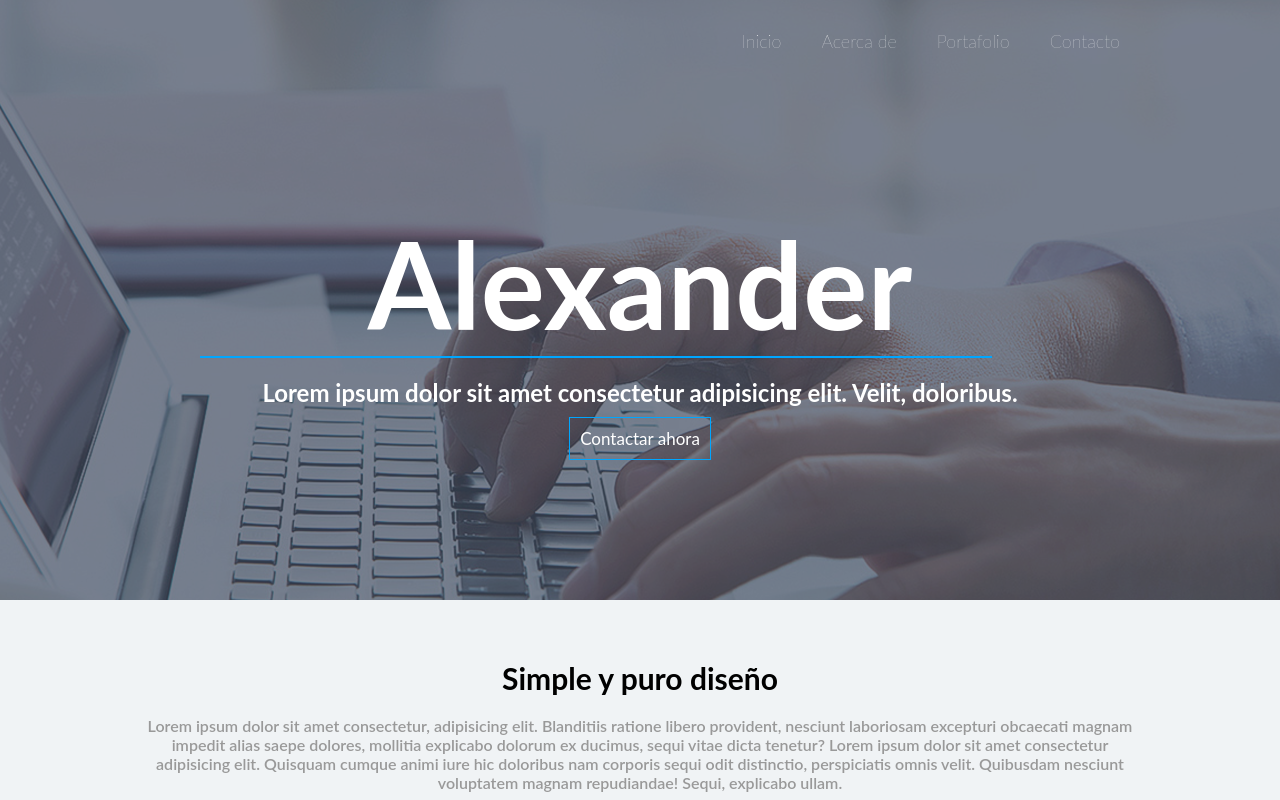
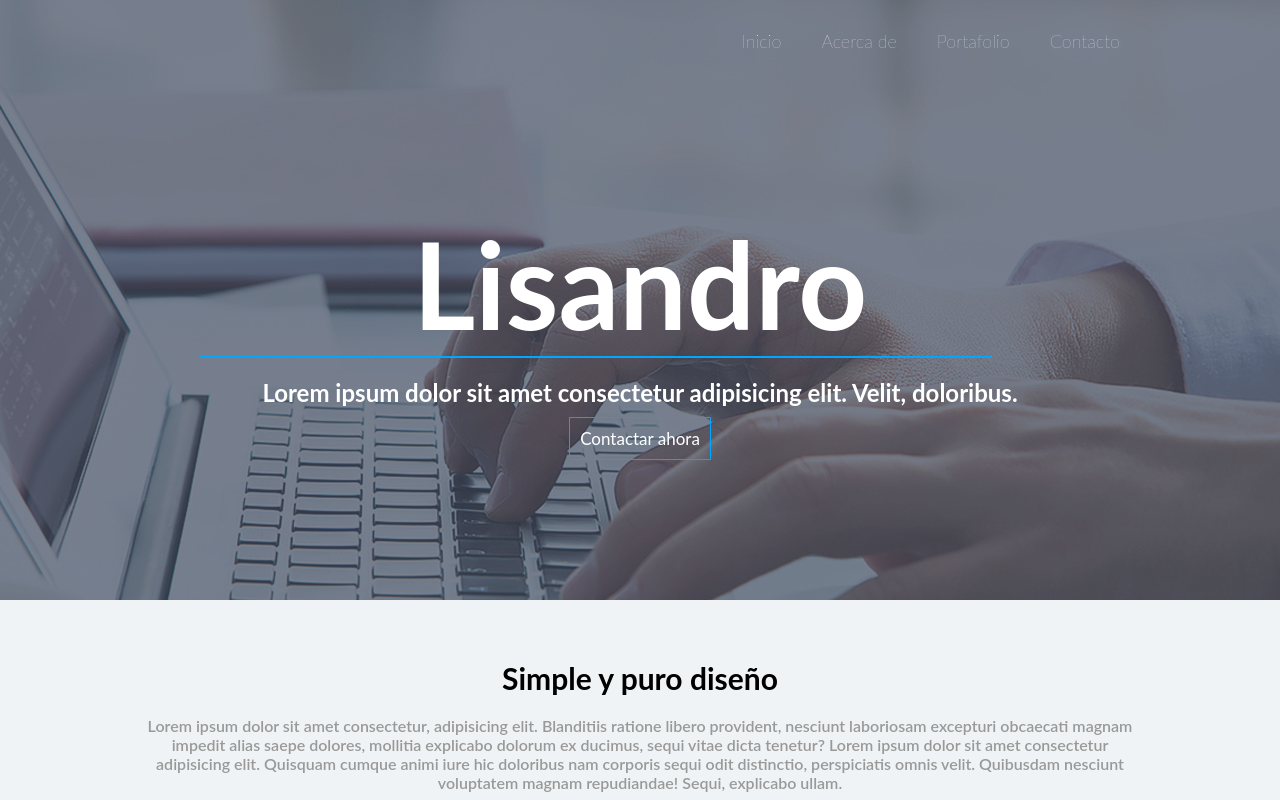
Before and after one commit to Lisandro17/flexbox, a plain HTML site: page index.html in a window 1280 px wide. Shown: the top 800 px of the page. Drawn offline with Linux system fonts and the light colour scheme.

Commit message:
mejorado

```diff
--- a/index.html
+++ b/index.html
@@ -19,7 +19,7 @@
 
             </nav>
             <div class="contenido-header">
-                <h1 class="titulo-header">Alexander</h1>
+                <h1 class="titulo-header">Lisandro</h1>
                 <div class="linea-header"></div>
                 <h2 class="parrafo-header">Lorem ipsum dolor sit amet consectetur adipisicing elit. Velit, doloribus.</h2>
                 <a class="boton-header" href="#">Contactar ahora</a>
```
